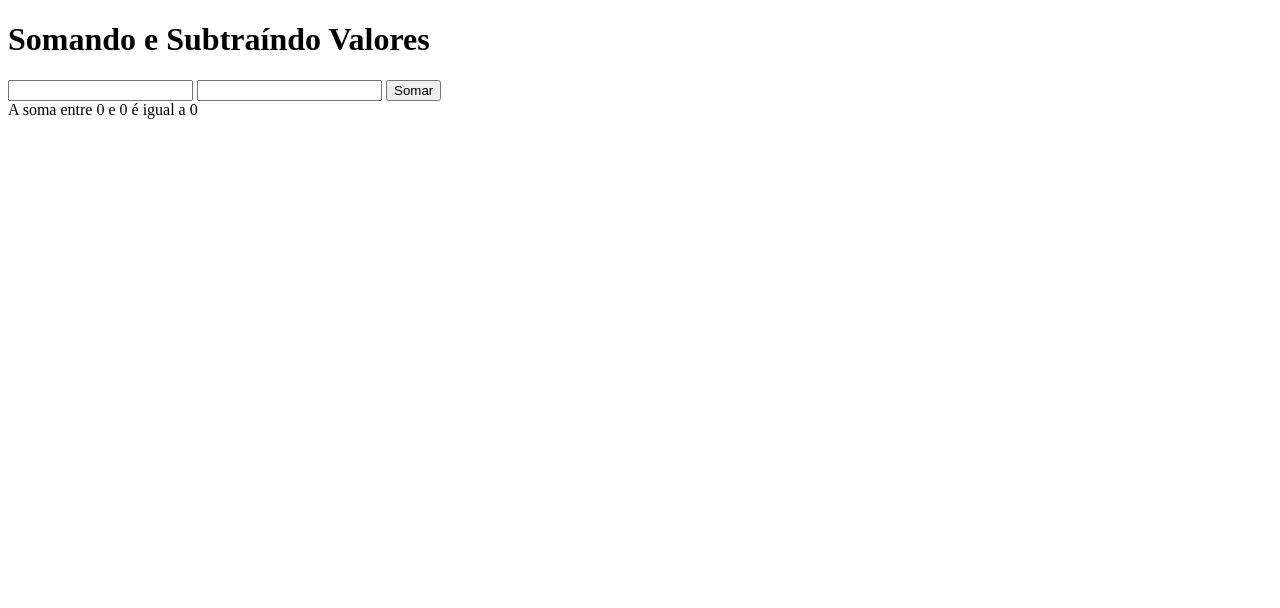
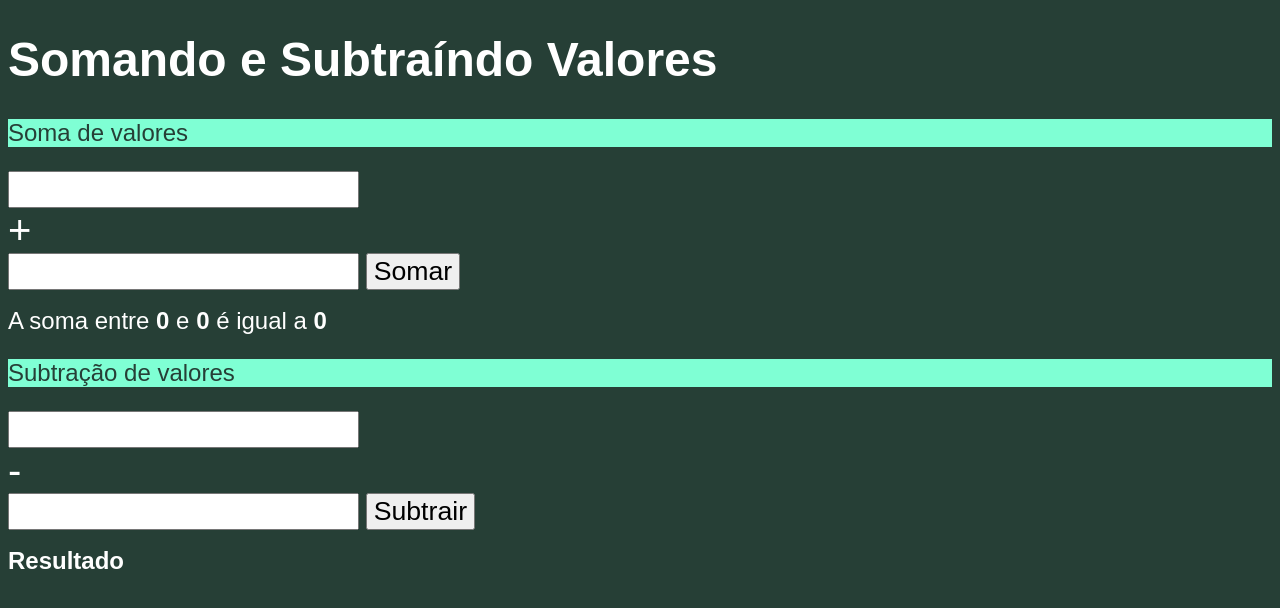
Before and after one commit to EdOzz42/01_aritmetica, a plain HTML site: page index.html in a window 1280 px wide. Both pictures are taken after a click on the button "Somar". Drawn offline with Linux system fonts and the light colour scheme.

Commit message:
Subtração com estilo
Adicionei um botão de subtração e estilizei o HTML. :santa:

```diff
--- a/index.html
+++ b/index.html
@@ -4,13 +4,21 @@
     <meta charset="UTF-8">
     <meta http-equiv="X-UA-Compatible" content="IE=edge">
     <meta name="viewport" content="width=device-width, initial-scale=1.0">
+    <link rel="stylesheet" href="style.css">
     <title>Somando e Subtraíndo Valores</title>
 <body>
     <h1>Somando e Subtraíndo Valores</h1>
-    <input type="number" name="text1" id="text1">
+    <p id="p1">Soma de valores</p>
+    <input type="number" name="text1" id="text1"> <div class="somasub">+</div>
     <input type="number" name="text2" id="text2">
     <input type="button" value="Somar" id="botao">
-    <div id="res+">Resultado</div>
+    <div class="resultado" id="res+"><strong>Resultado</strong></div>
+    <p id="p1">Subtração de valores</p>
+    <input type="number" name="text3" id="text3"> <div class="somasub">-</div>
+    <input type="number" name="text4" id="text4">
+    <input type="button" value="Subtrair" id="botao1">
+    <div class="resultado" id="res-"><strong>Resultado</strong></div>
+
     <script src="javascript.js"></script>
 </body>
 </html>
--- a/javascript.js
+++ b/javascript.js
@@ -11,5 +11,21 @@ function clicar00() {
     var n1 = Number(tn1.value)
     var n2 = Number(tn2.value)
     var s1 = n1 + n2
-    res1.innerHTML = `A soma entre ${n1} e ${n2} é igual a ${s1}`
+    res1.innerHTML = `A soma entre<strong> ${n1}</strong> e <strong>${n2}</strong> é igual a<strong> ${s1}</strong>`
 }
+
+//Está função clicar vai pegar o valor que o usuário colocou no input 1 & 2 e tranformar no tipo number. Em seguida ela vai guardar esses valores nas variáveis n1 & n2. Depois ele vai somar n1 e n2 e guardar esse valor na variável s1. Finalmente, essa função vai mostrar o valor guardado dessa variável s1.
+
+var tn3 = window.document.getElementById("text3")
+var tn4 = window.document.getElementById("text4")
+var bt2 = window.document.getElementById("botao1")
+var res2 = window.document.getElementById("res-")
+
+bt2.addEventListener('click', clicar01)
+
+function clicar01() {
+    n3 = Number(tn3.value)
+    n4 = Number(tn4.value)
+    s2 = n3 - n4
+    res2.innerHTML = `A subtração entre <strong>${n3}</strong> e <strong>${n4}</strong> é equivalente a <strong>${s2}</strong>`
+}
--- /dev/null
+++ b/style.css
@@ -0,0 +1,22 @@
+body {
+    background-color: rgb(38, 63, 54);
+    color: white;
+    font: normal 18pt Arial;
+}
+
+input {
+    font: normal 20pt Arial;
+}
+
+div.somasub {
+    font-size: 40px;
+}
+
+div.resultado {
+    margin-top: 17px;
+}
+
+p {
+    color: rgb(38, 63, 54);
+    background-color: aquamarine;
+}
```
